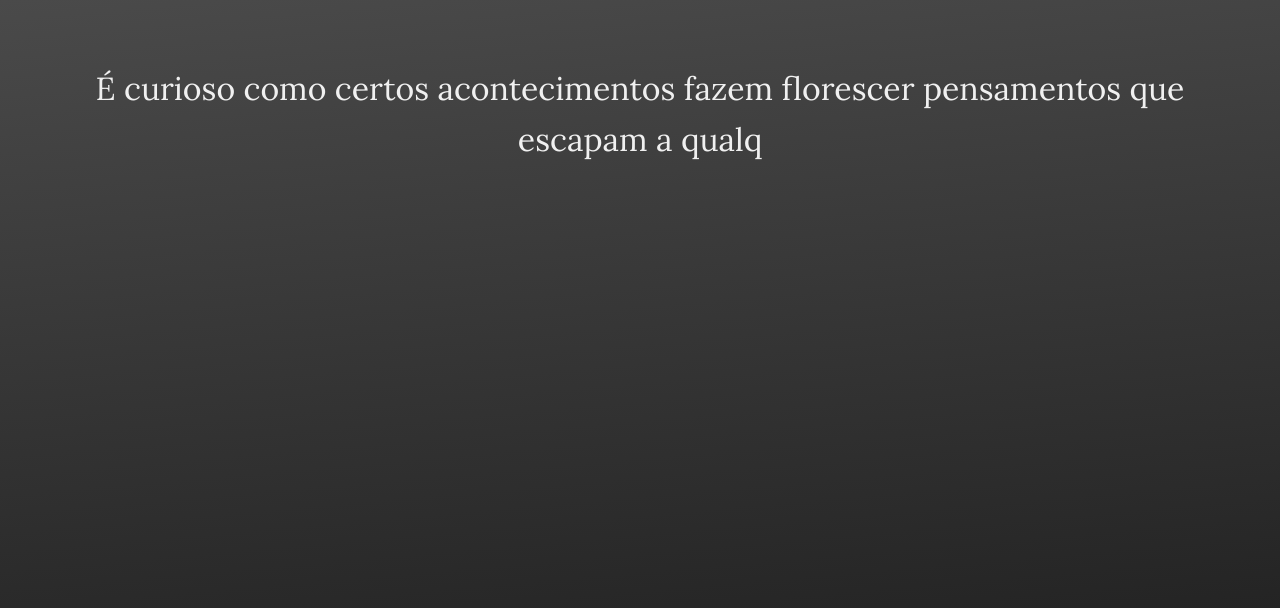
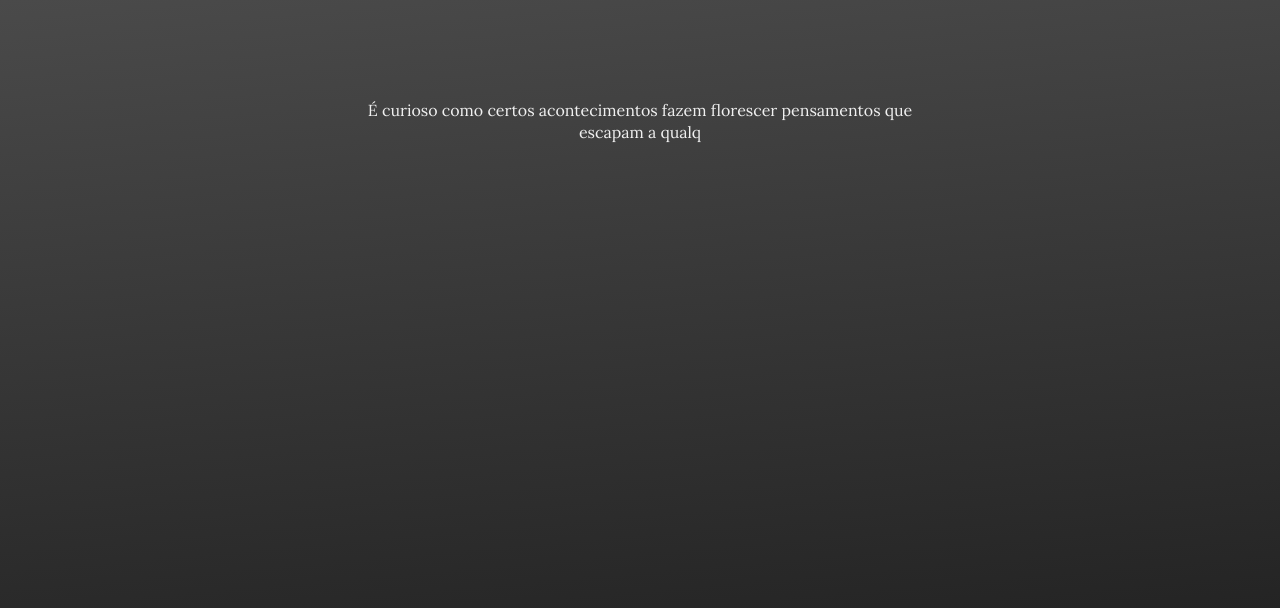
Before and after one commit to JhowOrJow/exagerado, a plain HTML site: page index.html in a window 1280 px wide. Drawn offline with Linux system fonts and the light colour scheme.

Commit message:
Altera a fonte do convite inicial para caber na tela

```diff
--- a/style.css
+++ b/style.css
@@ -15,7 +15,7 @@ body { font-family: 'Montserrat', sans-serif; background-color: #1a1a1a; color:
 
 /* Abertura Animada */
 .cover-section .intro-content { text-align: center; }
-#initial-message { font-family: 'Lora', serif; font-size: 2em; max-width: 60ch; line-height: 1.6; margin-bottom: 40px; }
+#initial-message { font-family: 'Lora', serif; font-size: 1em; max-width: 60ch; line-height: 1.4; margin-bottom: 10px; }
 #dostoievski-image { max-width: 90%; max-height: 70vh; object-fit: contain; border-radius: 12px; opacity: 0; transition: opacity 2s ease-in-out; }
 #dostoievski-image.visible { opacity: 1; }
 .scroll-down-prompt { position: absolute; bottom: 30px; color: rgba(255, 255, 255, 0.8); text-align: center; opacity: 0; transition: opacity 1s ease 1s; }
```
